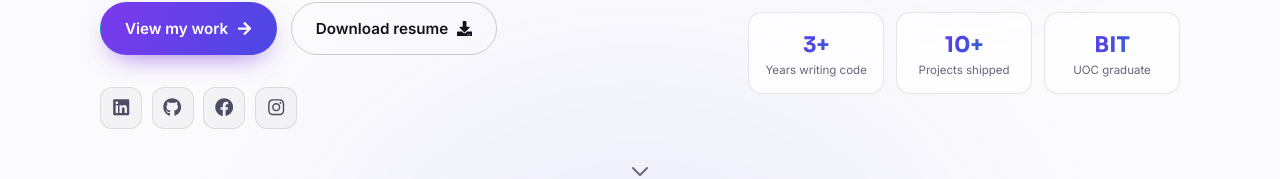
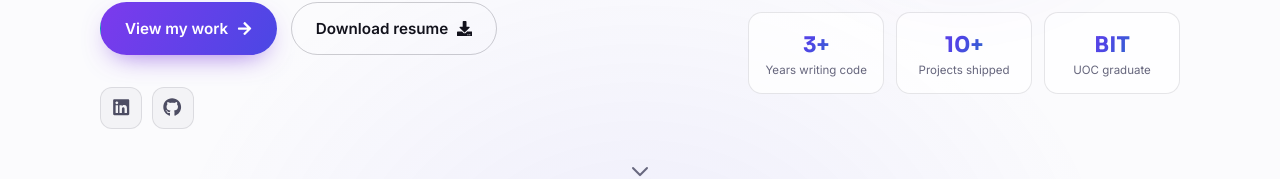
Before and after one commit to ravishkaw/My-Portfolio, a React (Vite) app: page / in a window 1280 px wide. Shown: the part 577-756 px from the top of the page. Built offline with nearby package versions, Linux system fonts and the light colour scheme; no server answers.

Commit message:
remove fb insta

```diff
--- a/src/data.jsx
+++ b/src/data.jsx
@@ -14,7 +14,12 @@ import {
   FaHtml5,
   FaCss3Alt,
 } from "react-icons/fa";
-import { MdEmail, MdPhoneAndroid, MdWhatsapp, MdLocationOn } from "react-icons/md";
+import {
+  MdEmail,
+  MdPhoneAndroid,
+  MdWhatsapp,
+  MdLocationOn,
+} from "react-icons/md";
 import {
   SiExpress,
   SiJavascript,
@@ -229,16 +234,16 @@ export const socialLinks = [
     url: "https://www.github.com/ravishkaw",
     icon: <FaGithub />,
   },
-  {
-    id: 3,
-    name: "Facebook",
-    url: "https://www.facebook.com/ravishka.wijerathne",
-    icon: <FaFacebook />,
-  },
-  {
-    id: 4,
-    name: "Instagram",
-    url: "https://www.instagram.com/ravishka_wijerathne",
-    icon: <FaInstagram />,
-  },
+  // {
+  //   id: 3,
+  //   name: "Facebook",
+  //   url: "https://www.facebook.com/ravishka.wijerathne",
+  //   icon: <FaFacebook />,
+  // },
+  // {
+  //   id: 4,
+  //   name: "Instagram",
+  //   url: "https://www.instagram.com/ravishka_wijerathne",
+  //   icon: <FaInstagram />,
+  // },
 ];
```
